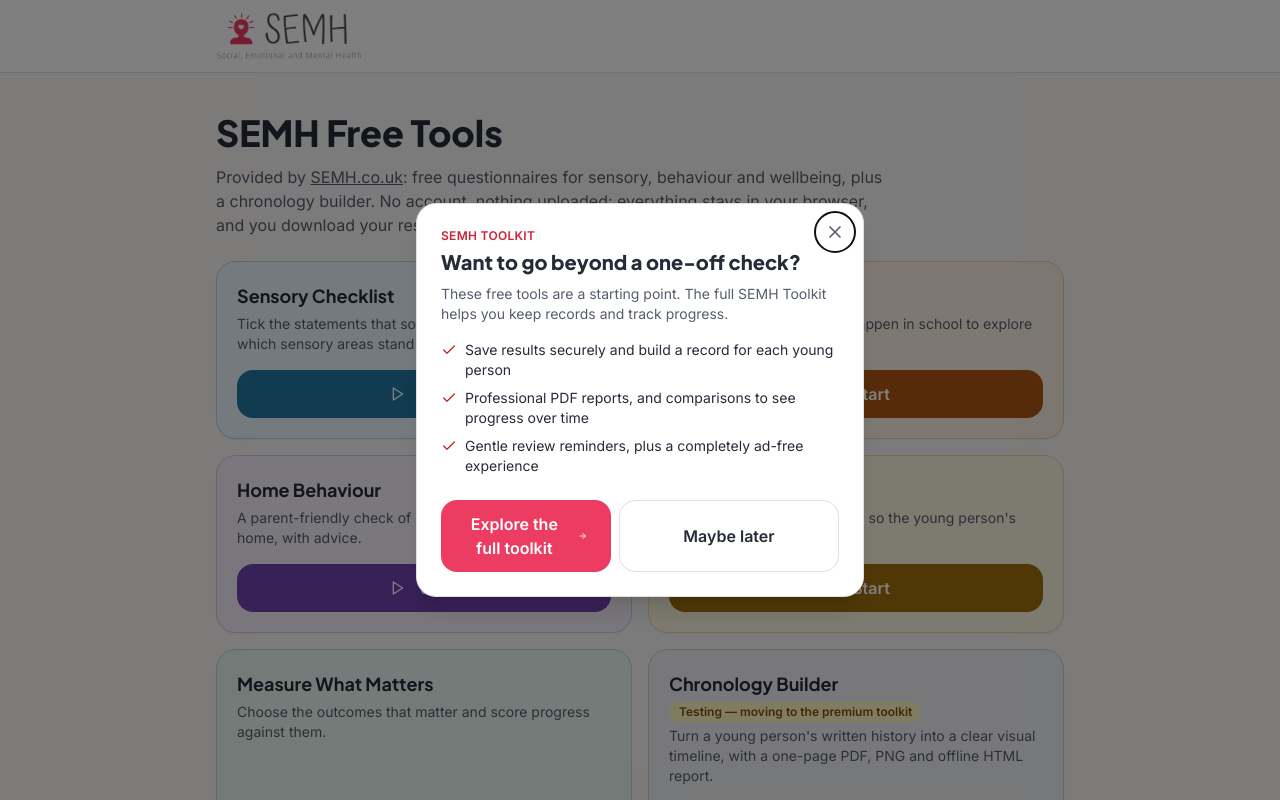
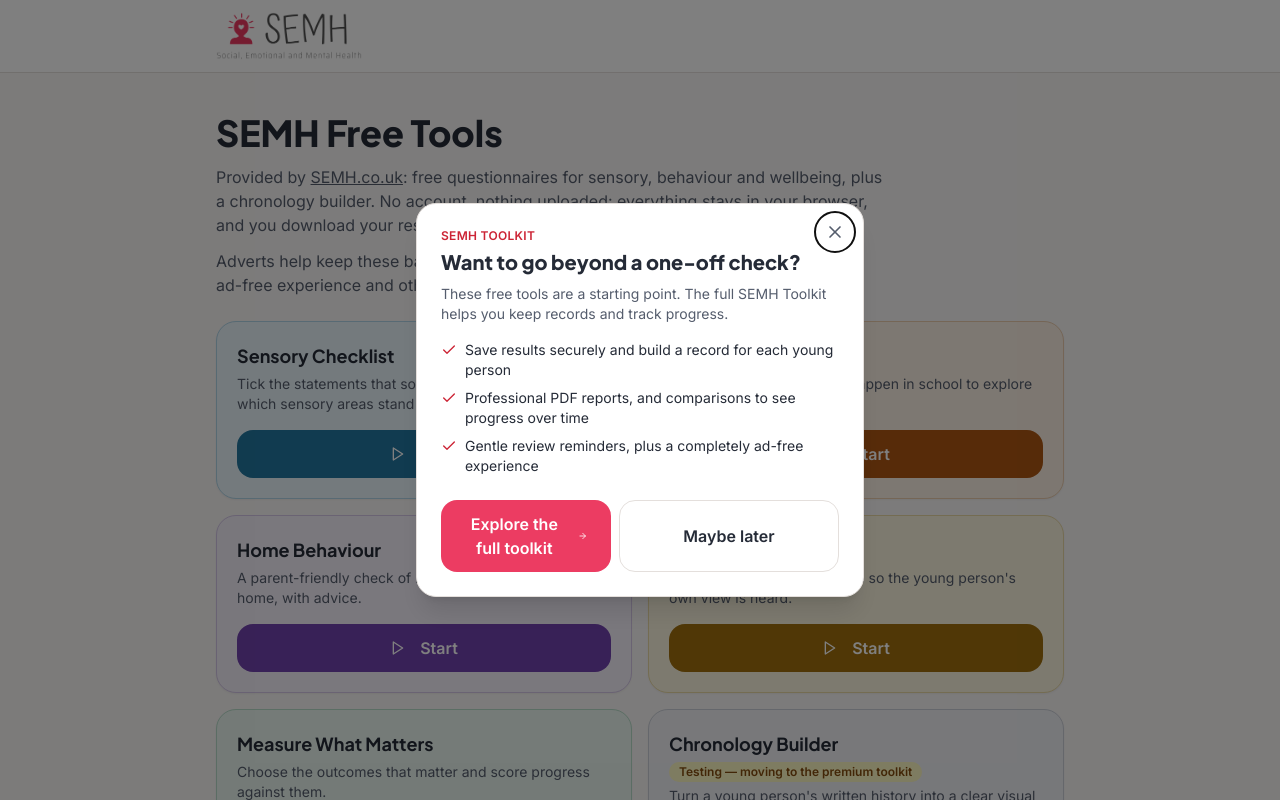
Before and after one commit to semhdxn/newfreetools, a React (Vite) app: page / in a window 1280 px wide. Shown: the top 800 px of the page. Built offline with nearby package versions, Linux system fonts and the light colour scheme.

Commit message:
Add ad-supported/toolkit upgrade note under homepage intro
Co-Authored-By: Claude Sonnet 5 <noreply@anthropic.com>

```diff
--- a/src/pages/Home.tsx
+++ b/src/pages/Home.tsx
@@ -52,6 +52,11 @@ export default function Home() {
           Provided by <a className="underline" href="https://semh.co.uk">SEMH.co.uk</a>: free questionnaires for sensory,
           behaviour and wellbeing, plus a chronology builder. No account, nothing uploaded: everything stays in your
           browser, and you download your results as a CSV.
+        </p>
+        <p className="mt-3 max-w-2xl text-muted-foreground">
+          Adverts help keep these basic tools free. If you'd like to store results over time, get an ad-free
+          experience and other benefits, visit{' '}
+          <a className="underline" href={premiumUrl('home_intro', 'home')}>toolkit.semh.co.uk</a>.
         </p>
 
         <div className="mt-6 grid gap-4 sm:grid-cols-2">
```
